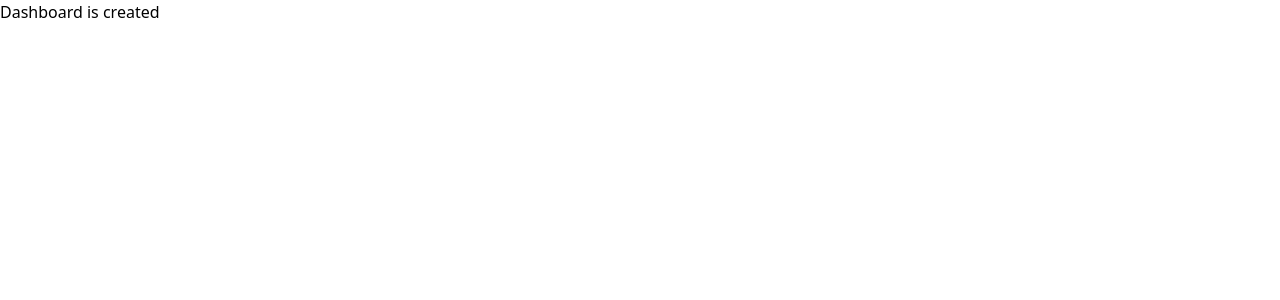
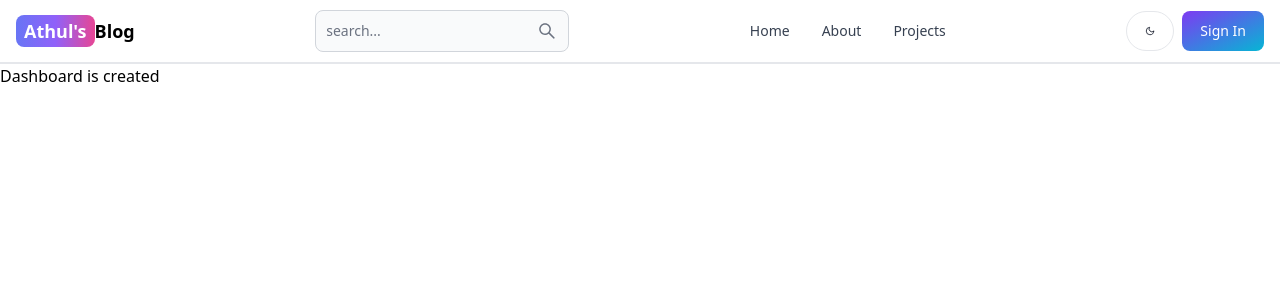
Before and after one commit to Athul-Kumar/MERN-BLOG, a React (Vite) app in the folder client/: page /dashboard in a window 1280 px wide. Shown: the top 300 px of the page. Built offline with nearby package versions, Linux system fonts and the light colour scheme.

Commit message:
Created the Header Section
Problem

Solution

Note

```diff
--- a/client/package.json
+++ b/client/package.json
@@ -10,8 +10,10 @@
     "preview": "vite preview"
   },
   "dependencies": {
+    "flowbite-react": "^0.7.8",
     "react": "^18.2.0",
     "react-dom": "^18.2.0",
+    "react-icons": "^5.0.1",
     "react-router-dom": "^6.22.3"
   },
   "devDependencies": {
--- a/client/src/App.jsx
+++ b/client/src/App.jsx
@@ -5,12 +5,14 @@
 import SignUp from "./pages/SignUp";
 import SingIn from "./pages/SignIn";
 import Dashboard from "./pages/Dashboard";
+import Header from "./components/Header";
 
 
 const App = ()=>{
 
   return (
     <BrowserRouter>
+    <Header/>
       <Routes>
         <Route path="/" element={<Home />}></Route>
         <Route path="/about" element={<About />}></Route>
--- /dev/null
+++ b/client/src/components/Header.jsx
@@ -0,0 +1,54 @@
+import { Button, Navbar, TextInput } from "flowbite-react";
+import { Link, useLocation } from "react-router-dom";
+import { AiOutlineSearch } from "react-icons/ai";
+import { FiMoon } from "react-icons/fi";
+
+const Header = () => {
+  const path = useLocation().pathname;
+  return (
+    <Navbar className="border-b-2">
+      <Link
+        to="/"
+        className="self-center whitespace-nowrap text-sm sm:text-lg font-semibold dark:text-white"
+      >
+        <span className="px-2 py-1 bg-gradient-to-r from-indigo-500 via-purple-500 to-pink-500 rounded-lg text-white">
+          Athul's
+        </span>
+        Blog
+      </Link>
+      <form>
+        <TextInput
+          type="text"
+          placeholder="search..."
+          rightIcon={AiOutlineSearch}
+          className="hidden lg:inline"
+        />
+      </form>
+      <Button className="w-12 h-10 lg:hidden" color="gray" pill>
+        <AiOutlineSearch />
+      </Button>
+      <div className=" flex gap-2 md:order-2">
+        <Button className="w-12 h-10 hidden sm:inline" color="gray" pill>
+          <FiMoon />
+        </Button>
+        <Link to="/sign-in">
+          <Button gradientDuoTone="purpleToBlue">Sign In</Button>
+        </Link>
+        <Navbar.Toggle />
+      </div>
+      <Navbar.Collapse>
+        <Navbar.Link active={path === "/"} as={"div"}>
+          <Link to="/">Home</Link>
+        </Navbar.Link>
+        <Navbar.Link active={path === "/about"} as={"div"}>
+          <Link to="/about">About</Link>
+        </Navbar.Link>
+        <Navbar.Link active={path === "/projects"} as={"div"}>
+          <Link to="/projects">Projects</Link>
+        </Navbar.Link>
+      </Navbar.Collapse>
+    </Navbar>
+  );
+};
+
+export default Header;
--- a/client/tailwind.config.js
+++ b/client/tailwind.config.js
@@ -1,8 +1,12 @@
 /** @type {import('tailwindcss').Config} */
 export default {
-  content: ["./index.html", "./src/**/*.{js,ts,jsx,tsx}"],
+  content: [
+    "./index.html",
+    "./src/**/*.{js,ts,jsx,tsx}",
+    "node_modules/flowbite-react/lib/esm/**/*.js",
+  ],
   theme: {
     extend: {},
   },
-  plugins: [],
+  plugins: [require("flowbite/plugin")],
 };
```
Also changed, not shown: 1 other file (tests, documents, lock files or other folders).
